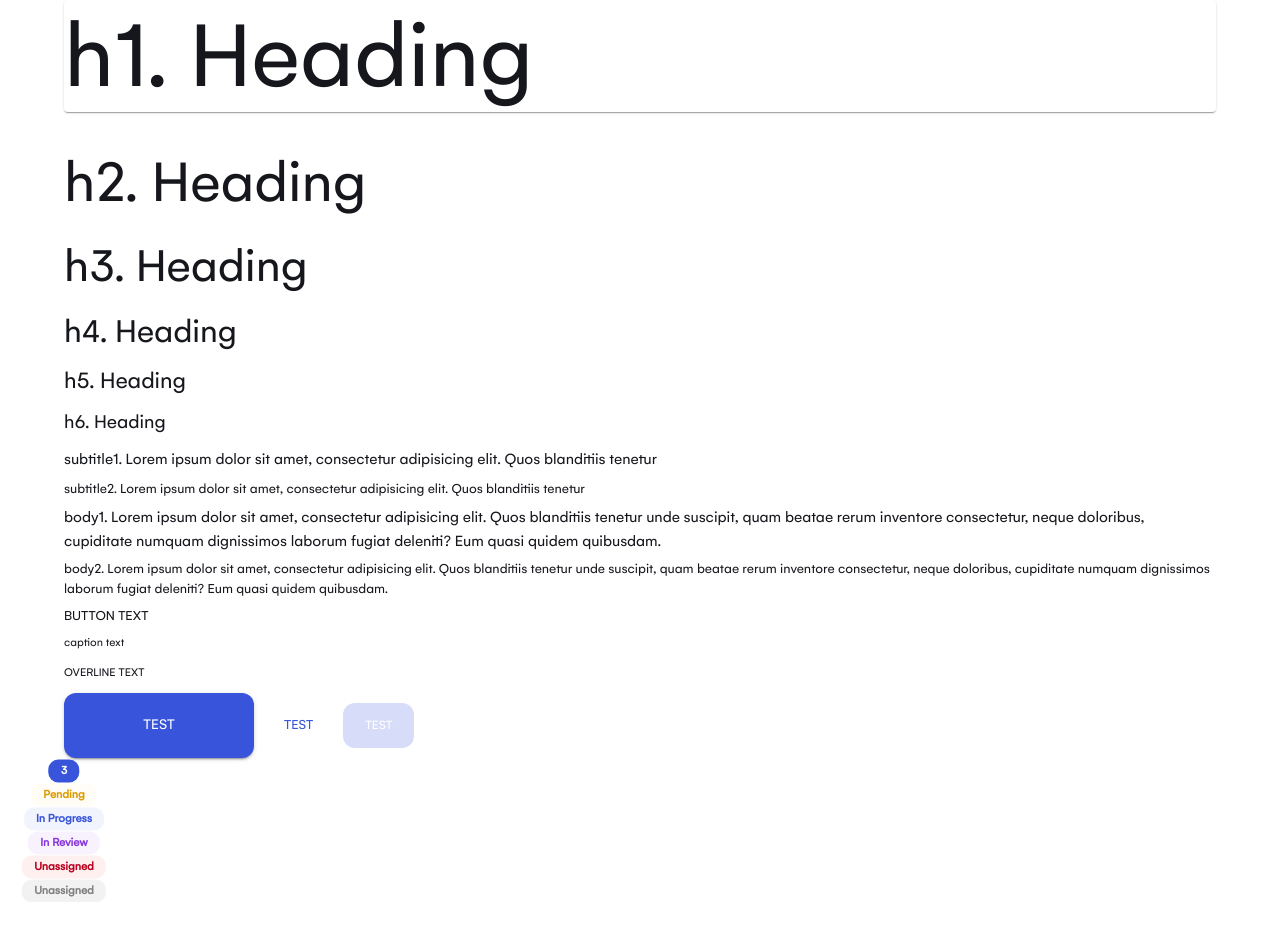
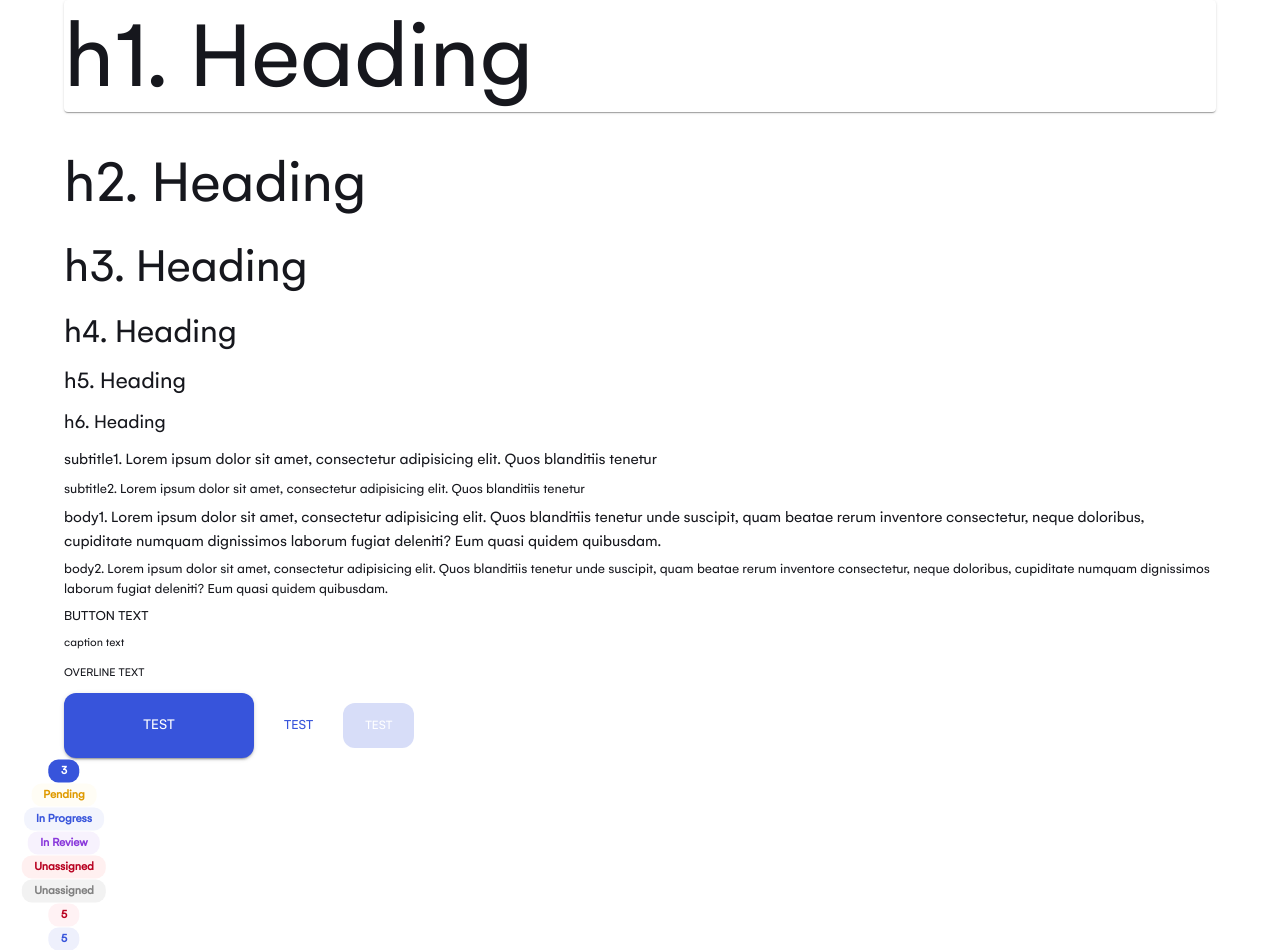
Before and after one commit to SkillBrain-com/pluto-internship, a React (Create React App) app: page /test in a window 1280 px wide. Before the commit the page ends 902 px from the top, so only its background shows below. Built offline with nearby package versions, Linux system fonts and the light colour scheme.

Commit message:
added colors for status and other 2 buttons in palette

```diff
--- a/src/components/shared/Badge/Badge.jsx
+++ b/src/components/shared/Badge/Badge.jsx
@@ -11,31 +11,6 @@ const StyledBadge = styled(Badge)(({ theme }) => ({
     lineHeight: "14px",
     height: "23px",
   },
-  "&.status-pending > span": {
-    color: "#DF9A00",
-    background: "#FFFDF5",
-  },
-  "&.status-inProgress > span": {
-    color: "#3754DB",
-    background: "#F2F4FD",
-  },
-  "&.status-inReview > span": {
-    color: "#8937DB",
-    background: "#F7F2FD",
-  },
-  "&.status-completed > span": {
-    color: "#00C271",
-    background: "#F0FFF9",
-  },
-  "&.status-unassigned > span": {
-    color: "#B80020",
-    background: "#FFF0F0",
-  },
-
-  "&.status-unassigned2 > span": {
-    color: "#808080",
-    background: "#F2F2F2",
-  },
 }));
 
 export default StyledBadge;
--- a/src/pages/TestPage.jsx
+++ b/src/pages/TestPage.jsx
@@ -79,35 +79,49 @@ function Test() {
             <Badge
               variant="standard"
               badgeContent={"Pending"}
-              className="status-pending"
+              color="pending"
             ></Badge>
           </div>
           <div>
             <Badge
               variant="standard"
               badgeContent={"In Progress"}
-              className="status-inProgress"
+              color="inProgress"
             ></Badge>
           </div>
           <div>
             <Badge
               variant="standard"
               badgeContent={"In Review"}
-              className="status-inReview"
+              color="inReview"
             ></Badge>
           </div>
           <div>
             <Badge
               variant="standard"
               badgeContent={"Unassigned"}
-              className="status-unassigned"
+              color="unassigned"
             ></Badge>
           </div>
           <div>
             <Badge
               variant="standard"
               badgeContent={"Unassigned"}
-              className="status-unassigned2"
+              color="unassignedGrey"
+            ></Badge>
+          </div>
+          <div>
+            <Badge
+              variant="standard"
+              badgeContent={5}
+              color="primaryLight"
+            ></Badge>
+          </div>
+          <div>
+            <Badge
+              variant="standard"
+              badgeContent={5}
+              color="secondaryLight"
             ></Badge>
           </div>
         </div>
--- a/src/theme.js
+++ b/src/theme.js
@@ -29,6 +29,38 @@ const theme = createTheme({
       primary: "#16171D",
       secondary: "#62667E",
       disabled: "#C2C4CF",
+    },
+    pending: {
+      main: "#FFFDF5",
+      contrastText: "#DF9A00",
+    },
+    inProgress: {
+      main: "#F2F4FD",
+      contrastText: "#3754DB",
+    },
+    inReview: {
+      main: "#F7F2FD",
+      contrastText: "#8937DB",
+    },
+    completed: {
+      main: "#F0FFF9",
+      contrastText: "#00C271",
+    },
+    unassigned: {
+      main: "#FFF0F0",
+      contrastText: "#B80020",
+    },
+    unassignedGrey: {
+      main: "#F2F2F2",
+      contrastText: "#808080",
+    },
+    primaryLight: {
+      main: "#FFF2F4",
+      contrastText: "#B80020",
+    },
+    secondaryLight: {
+      main: "#EEF0FC",
+      contrastText: "#3754DB",
     },
   },
   typography: {
```
Lines whose indentation alone changed are shown as unchanged.
